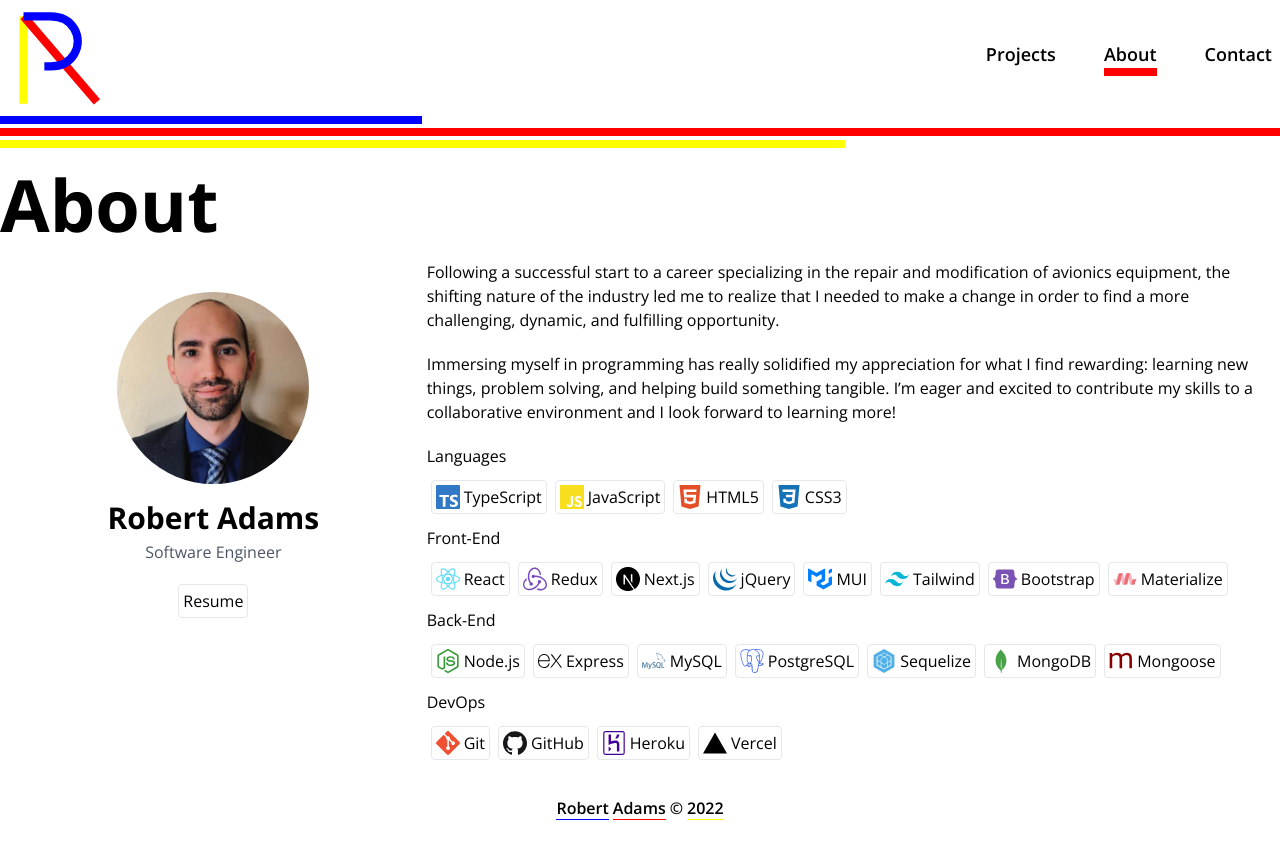
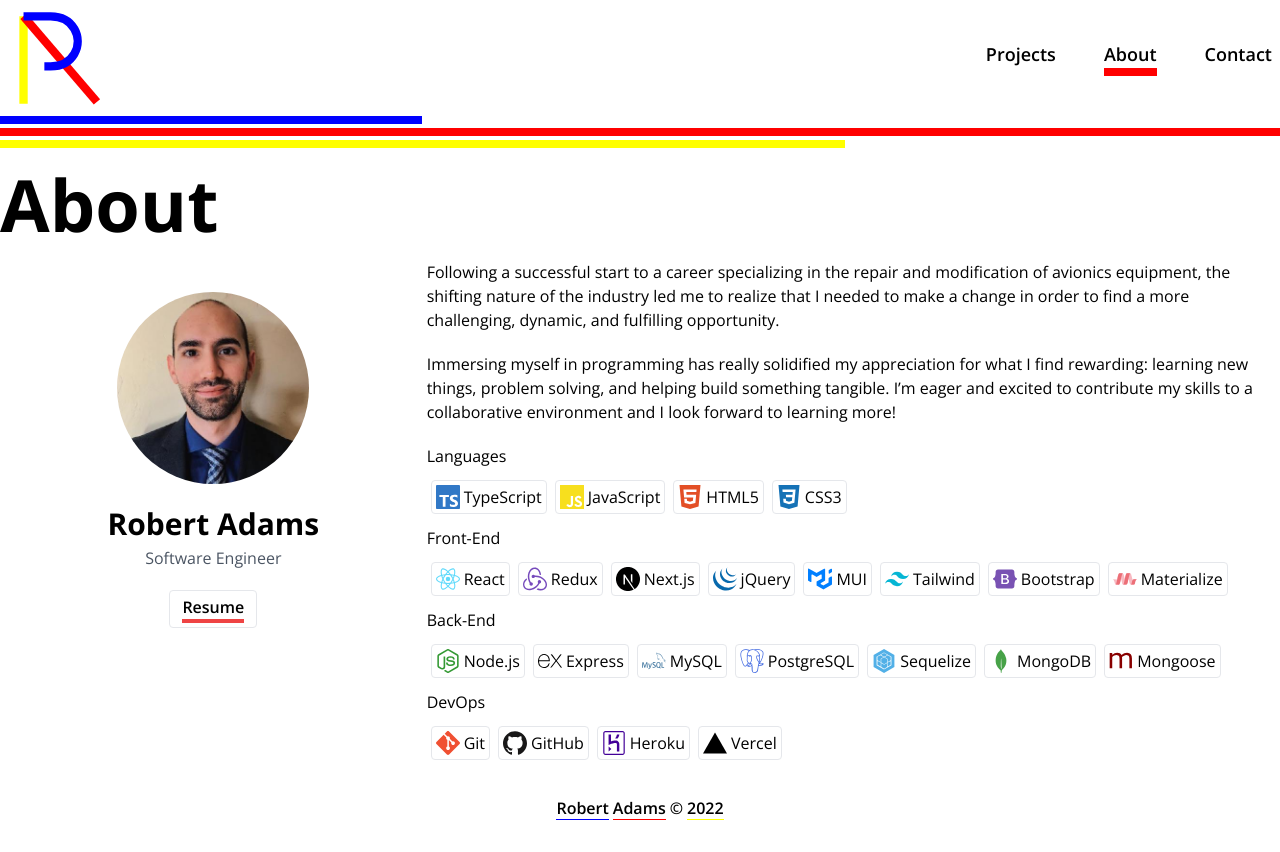
Before and after one commit to r0b4dams/portfolio, a Next.js app: page /about in a window 1280 px wide. Built offline with nearby package versions, Linux system fonts and the light colour scheme.

Commit message:
added simple underline animation to resume link

```diff
--- a/pages/about.tsx
+++ b/pages/about.tsx
@@ -2,7 +2,7 @@ import Head from 'next/head';
 import Image from 'next/image';
 import type { NextPage } from 'next/types';
 import { useEffect } from 'react';
-import { useTrail, config, animated } from 'react-spring';
+import { useTrail, useSpring, animated } from 'react-spring';
 import SkillBadge from '../components/SkillBadge';
 import { getStyles } from '../utils';
 
@@ -35,12 +35,16 @@ const bks = [
 const dvs = ['git', 'github', 'heroku', 'vercel'];
 
 const About: NextPage = () => {
+  const [avatar, avAPI] = useSpring(() => ({ scale: 0 }));
+  const [resume, reAPI] = useSpring(() => ({ width: '0%' }));
   const [lg, lgAPI] = useTrail(lgs.length, () => ({ opacity: 0, y: 20 }));
   const [ft, ftAPI] = useTrail(fts.length, () => ({ opacity: 0, y: 20 }));
   const [bk, bkAPI] = useTrail(bks.length, () => ({ opacity: 0, y: 20 }));
   const [dv, dvAPI] = useTrail(dvs.length, () => ({ opacity: 0, y: 20 }));
 
   useEffect(() => {
+    avAPI.start({ scale: 1 });
+    reAPI.start({ width: '100%' });
     lgAPI.start({ opacity: 1, y: 0 });
     ftAPI.start({ opacity: 1, y: 0 });
     bkAPI.start({ opacity: 1, y: 0 });
@@ -59,26 +63,33 @@ const About: NextPage = () => {
 
         <div className='md:flex'>
           <div className='flex flex-col items-center pt-8 md:w-1/3'>
+            <animated.div style={avatar}>
+              <div className='rounded-full'>
                 <Image
                   src='/images/avatar.jpg'
                   alt='avatar'
                   layout='intrinsic'
                   height={192}
                   width={192}
-              className='rounded-full'
+                  className='avatar rounded-full'
                 />
+              </div>
+            </animated.div>
             <h2 className='py-4 pb-1 text-xl font-bold lg:text-3xl'>
               Robert Adams
             </h2>
             <p className='text-gray-600 pb-5'>Software Engineer</p>
-            <div className='border rounded w-fit p-1 mb-5'>
+
+            <div className='py-1 px-3 mb-5 border rounded'>
               <a
                 href='https://docs.google.com/document/d/1BnOZ86kZFrsZUpjgKWqEbyccZz6MXNJFfk8cAVdQEIQ/edit?usp=sharing'
                 target='_blank'
                 rel='noopener noreferrer'
+                className='font-semibold'
               >
                 Resume
               </a>
+              <animated.div style={resume} className='origin-center h-1 bg-red-500'></animated.div>
             </div>
           </div>
 
```
Lines whose indentation alone changed are shown as unchanged.
